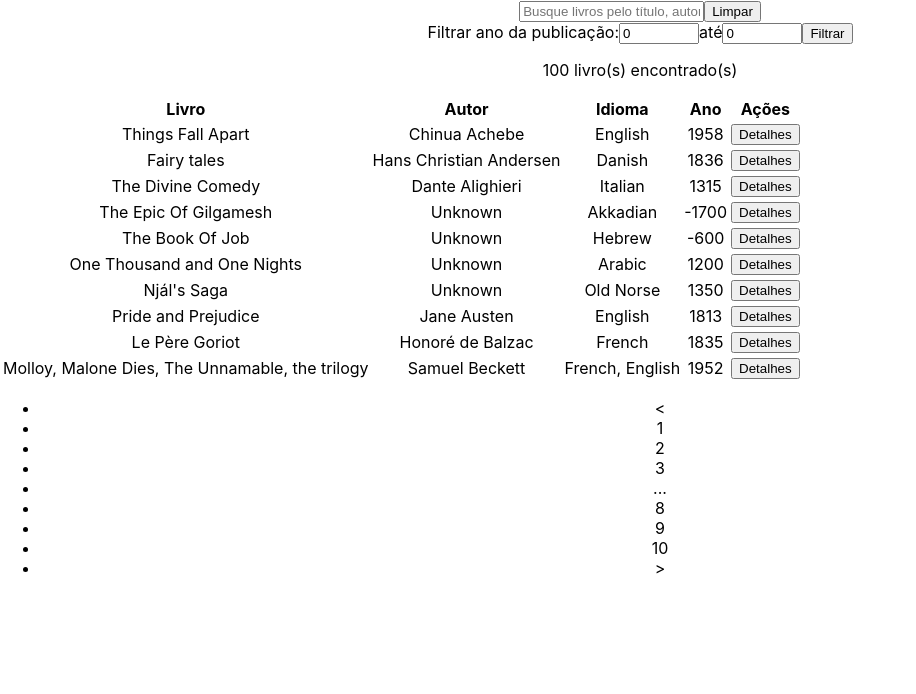
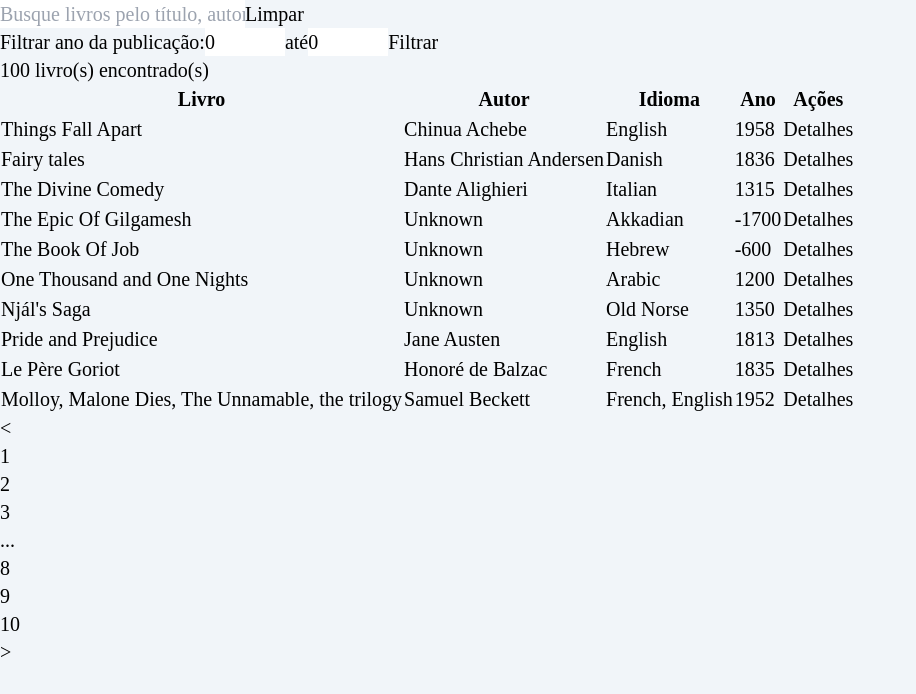
Before and after one commit to Guiroos/beon-project, a React (Create React App) app: page / in a window 1280 px wide. Shown: the top 694 px of the page, without its empty margins (0-916 px from the left). Built offline with nearby package versions, Linux system fonts and the light colour scheme; data requests are answered from the project's data file.

Commit message:
feat: initial config for tailwind and css files

```diff
--- /dev/null
+++ b/postcss.config.js
@@ -0,0 +1,6 @@
+module.exports = {
+  plugins: {
+    tailwindcss: {},
+    autoprefixer: {},
+  },
+}
--- a/src/App.css
+++ /dev/null
@@ -1,38 +0,0 @@
-.App {
-  text-align: center;
-}
-
-.App-logo {
-  height: 40vmin;
-  pointer-events: none;
-}
-
-@media (prefers-reduced-motion: no-preference) {
-  .App-logo {
-    animation: App-logo-spin infinite 20s linear;
-  }
-}
-
-.App-header {
-  background-color: #282c34;
-  min-height: 100vh;
-  display: flex;
-  flex-direction: column;
-  align-items: center;
-  justify-content: center;
-  font-size: calc(10px + 2vmin);
-  color: white;
-}
-
-.App-link {
-  color: #61dafb;
-}
-
-@keyframes App-logo-spin {
-  from {
-    transform: rotate(0deg);
-  }
-  to {
-    transform: rotate(360deg);
-  }
-}
--- a/src/App.tsx
+++ b/src/App.tsx
@@ -1,6 +1,5 @@
 import React from "react";
 import RoutesApp from "./routes";
-import "./App.css";
 
 const App: React.FC = () => (
   <div className="App">
--- a/src/index.css
+++ b/src/index.css
@@ -1,13 +1,23 @@
-body {
-  margin: 0;
-  font-family: -apple-system, BlinkMacSystemFont, 'Segoe UI', 'Roboto', 'Oxygen',
-    'Ubuntu', 'Cantarell', 'Fira Sans', 'Droid Sans', 'Helvetica Neue',
-    sans-serif;
-  -webkit-font-smoothing: antialiased;
-  -moz-osx-font-smoothing: grayscale;
+@tailwind base;
+@tailwind components;
+@tailwind utilities;
+
+@import url('https://fonts.googleapis.com/css2?family=Rubik&family=Zen+Old+Mincho:wght@700&display=swap');
+
+@layer base {
+  body {
+    @apply font-[Rubik];
+    @apply text-sm md:text-lg lg:text-xl;
+    @apply bg-[white];
+    @apply text-black;
+    @apply bg-slate-100;
+  }
 }
 
-code {
-  font-family: source-code-pro, Menlo, Monaco, Consolas, 'Courier New',
-    monospace;
+@layer utilities{
+  input[type="number"]::-webkit-inner-spin-button,
+  input[type="number"]::-webkit-outer-spin-button {
+    -webkit-appearance: none;
+    margin: 0;
+  }
 }
--- a/src/index.tsx
+++ b/src/index.tsx
@@ -1,7 +1,7 @@
 import React from "react";
 import ReactDOM from "react-dom/client";
+import App from "./App";
 import "./index.css";
-import App from "./App";
 
 const root = ReactDOM.createRoot(
   document.getElementById("root") as HTMLElement,
--- /dev/null
+++ b/tailwind.config.js
@@ -0,0 +1,10 @@
+/** @type {import('tailwindcss').Config} */
+module.exports = {
+  content: [
+    "./src/**/*.{js,jsx,ts,tsx}",
+  ],
+  theme: {
+    extend: {},
+  },
+  plugins: [],
+};
```
